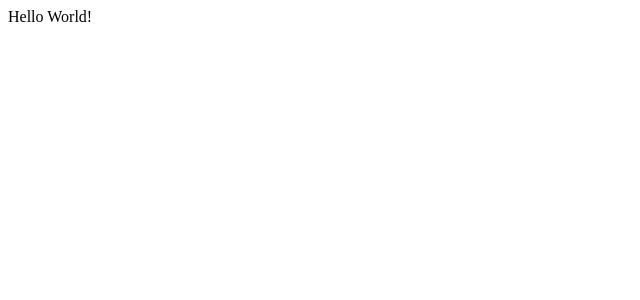
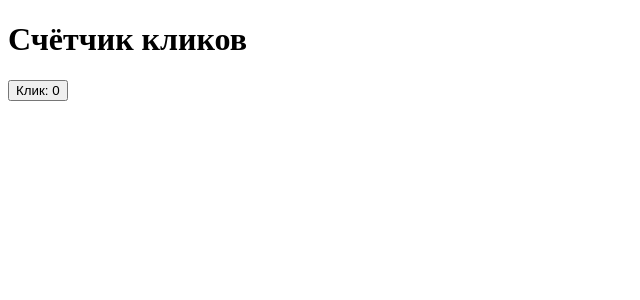
Before and after one commit to Bloedrenn/Ozon-E-P321, a React (Vite) app in the folder frontend/: page / in a window 1280 px wide. Shown: the top 300 px of the page, without its empty margins (0-640 px from the left). Built offline with nearby package versions, Linux system fonts and the light colour scheme.

Commit message:
feat(counter): Добавил счётчик в компонент App

```diff
--- a/frontend/src/App.jsx
+++ b/frontend/src/App.jsx
@@ -1,7 +1,14 @@
+import { useState } from 'react'
+
 function App() {
+  const [count, setCount] = useState(0)
+
   return (
     <>
-      Hello World!
+      <h1>Счётчик кликов</h1>
+      <button onClick={() => setCount(count + 1)}>
+        Клик: {count}
+      </button>
     </>
   )
 }
```
